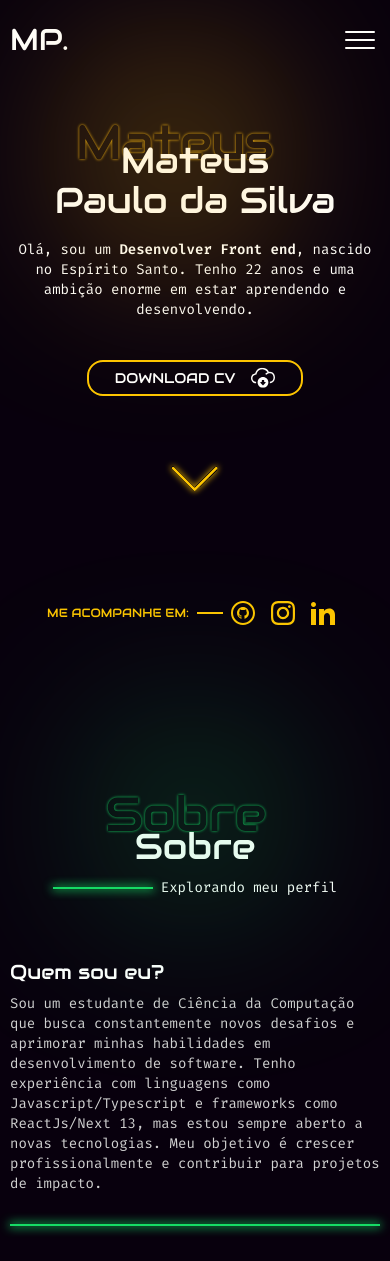
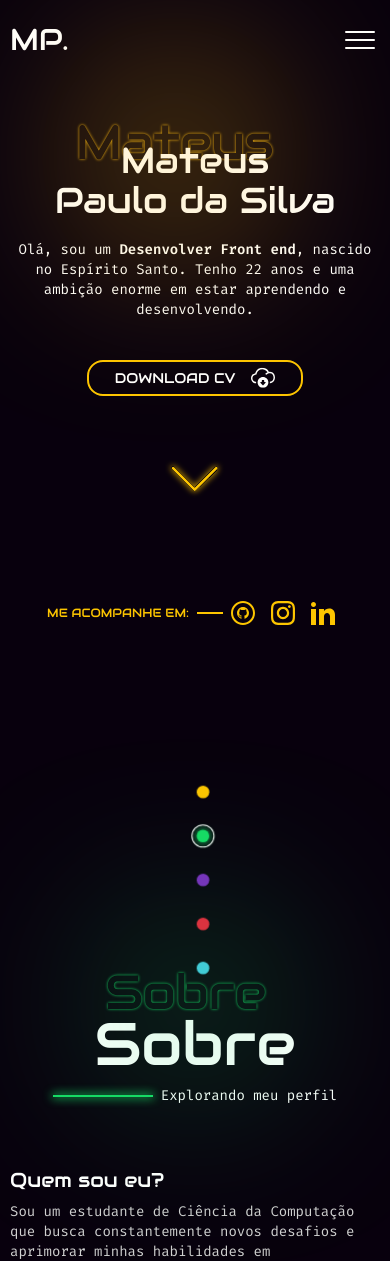
Before and after one commit to mateusdev7/mateusdev, a React (Vite) app: page / in a window 390 px wide. Shown: the top 1261 px of the page. Built offline with nearby package versions, Linux system fonts and the light colour scheme.

Commit message:
first edits in intersection observer

```diff
--- a/src/Components/ItemSkill.jsx
+++ b/src/Components/ItemSkill.jsx
@@ -1,7 +1,7 @@
 const Skill = ({ src, alt }) => {
   return (
-    <div className="border-2 border-redColor rounded-xl p-6 w-[120px] h-[120px] sm:w-[150px] sm:h-[150px] flex justify-center items-center hover:scale-105 duration-300 transition-all ease-in-out">
-      <img src={src} alt={alt} className="w-3/4 h-3/4" />
+    <div className="border-2 border-redColor rounded-xl p-6 w-[120px] h-[120px] sm:w-[150px] sm:h-[150px] flex justify-center items-center duration-300 transition-all ease-in-out">
+      <img src={src} alt={alt} className="w-3/4 h-3/4 " />
     </div>
   );
 };
--- a/src/Components/Skills.jsx
+++ b/src/Components/Skills.jsx
@@ -24,7 +24,7 @@ const Skills = () => {
         }
       },
       {
-        rootMargin: "-100px",
+        rootMargin: "-200px",
       }
     );
     observer.observe(ref.current);
--- a/src/Components/Sobre.jsx
+++ b/src/Components/Sobre.jsx
@@ -18,7 +18,8 @@ const Sobre = () => {
         }
       },
       {
-        rootMargin: "-100px",
+        rootMargin: "-200px",
+        // threshold: 0.5,
       }
     );
     observer.observe(ref.current);
@@ -31,11 +32,7 @@ const Sobre = () => {
       className={`maxWidth pt-[160px] pb-[80px] sm:pt-[60px] sm:pb-[100px] ${styles.containerSobre}`}
     >
       <aside>
-        <ul
-          className={`${
-            aboutIsVisible ? styles.listPagesActives : ""
-          } min-[700px]:flex flex-col gap-8 ml-4`}
-        >
+        <ul className={`${aboutIsVisible ? styles.listPagesActives : ""}`}>
           <a
             href="#inicio"
             className="bg-yellowColor h-3 w-3 lg:w-4 lg:h-4 rounded-full"
@@ -70,7 +67,11 @@ const Sobre = () => {
       </aside>
       <section className="pt-10 flex flex-col items-center w-full">
         <div className={`${aboutIsVisible ? styles.containerTitle : ""}`}>
-          <h1 className="font-audioWide text-4xl sm:text-5xl lg:text-6xl text-whiteColor text-center">
+          <h1
+            className={`${
+              aboutIsVisible ? styles.titleAbout : ""
+            } `}
+          >
             Sobre
           </h1>
           <div className={`${aboutIsVisible ? styles.blurEffect : ""}`} />
--- a/src/styles/Sobre.module.scss
+++ b/src/styles/Sobre.module.scss
@@ -3,6 +3,14 @@
   flex-direction: row;
   justify-content: space-between;
   align-items: center;
+}
+
+.titleAbout {
+  font-family: Audiowide;
+  font-size: 3.75rem /* 60px */;
+  line-height: 1;
+  text-align: center;
+  color: white;
 }
 
 .containerTitle {
@@ -70,6 +78,13 @@
       animation-timing-function: linear;
     }
   }
+}
+
+.listPagesActives {
+  display: flex;
+  flex-direction: column;
+  gap: 2rem;
+  margin-left: 1rem;
 }
 
 .listPagesActives a:nth-child(2) {
@@ -245,9 +260,6 @@
 }
 
 @media (max-width: 700px) {
-  .listPagesActives {
-    display: none;
-  }
   .containerSobre {
     display: flex;
     flex-direction: column;
```
